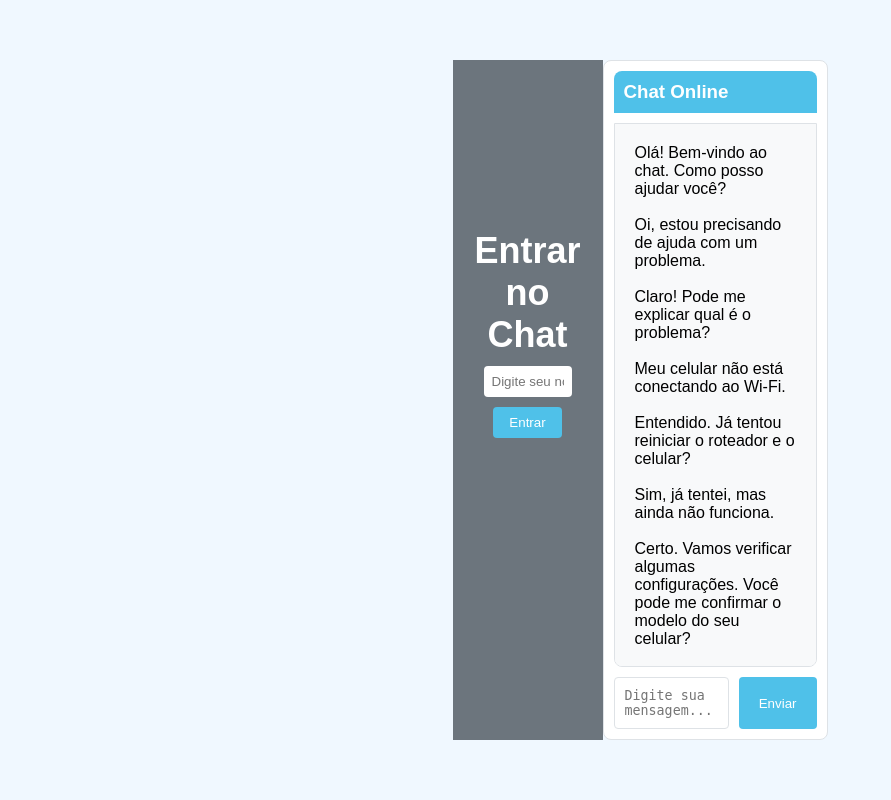
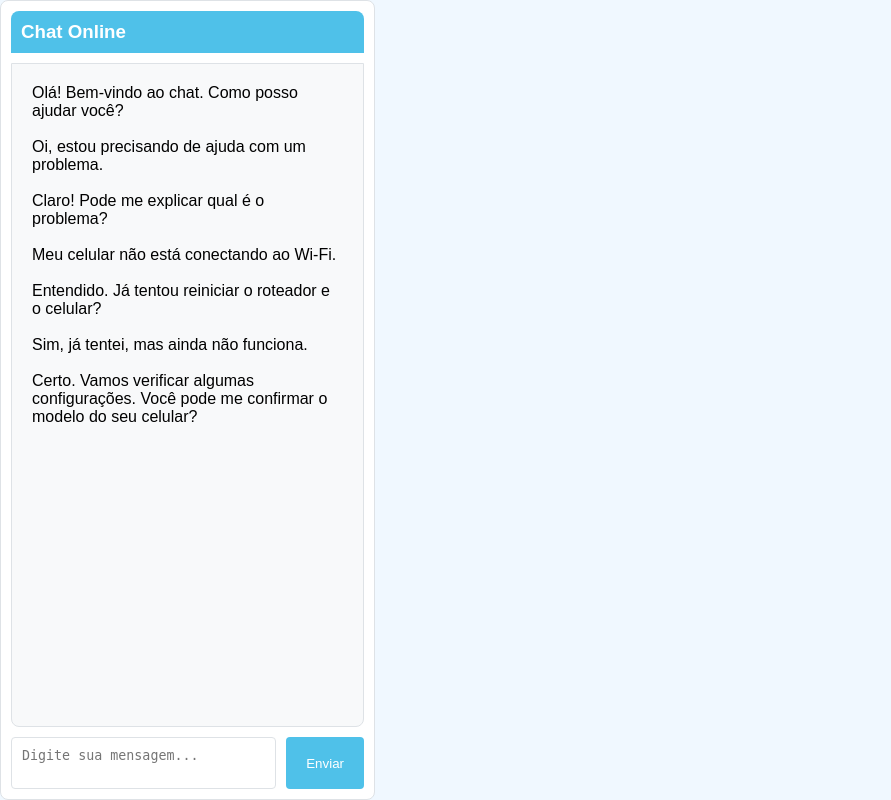
Before and after one commit to Braian-de-Liz/Tchuu-Tchuu, a PHP site: page /Public/pagChat.html in a window 1280 px wide. Shown: the whole page, without its empty margins (0-891 px from the left). Run offline with PHP 8.4, Linux system fonts and the light colour scheme.

Commit message:
a aaaaaa

```diff
--- a/Assets/style4.css
+++ b/Assets/style4.css
@@ -7,11 +7,9 @@
 
 body {
   font-family: Arial, sans-serif;
-  background-color: #f0f8ff; /* Azul claro de fundo */
-  display: flex;
-  justify-content: center;
-  align-items: center;
-  height: 100vh;
+  background-color: #f0f8ff;
+  /* Azul claro de fundo */
+
 }
 
 .chat-container {
@@ -19,10 +17,13 @@ body {
   width: 90%;
   max-width: 375px;
   height: 680px;
+  justify-content: center;
+  align-items: center;
 }
 
 .login-form {
-  background-color: #6c757d; /* Cinza escuro */
+  background-color: #6c757d;
+  /* Cinza escuro */
   color: white;
   padding: 20px;
   width: 50%;
@@ -36,7 +37,7 @@ body {
   font-size: x-large;
 }
 
-.login-form h2{
+.login-form h2 {
   margin-top: 150px;
 }
 
@@ -49,7 +50,8 @@ body {
 
 .login-form button {
   padding: 8px 16px;
-  background-color: #4FC1E9; /* Verde claro */
+  background-color: #4FC1E9;
+  /* Verde claro */
   color: white;
   border: none;
   border-radius: 4px;
@@ -61,14 +63,19 @@ body {
   border: 1px solid #dee2e6;
   border-radius: 8px;
   padding: 10px;
-  width: 90%;
   display: flex;
   flex-direction: column;
   gap: 10px;
+  justify-content: center;
+
+  height: 100vh;
+  width: 375px;
+
 }
 
 .chat-header {
-  background-color: #4FC1E9; /* Verde claro */
+  background-color: #4FC1E9;
+  /* Verde claro */
   color: white;
   text-align: center;
   padding: 10px;
@@ -81,8 +88,10 @@ body {
   border: 1px solid #dee2e6;
   border-radius: 0 0 8px 8px;
   padding: 20px;
-  height: 300px; /* Altura fixa inicial */
-  overflow-y: auto; /* Permite rolagem vertical */
+  height: 300px;
+  /* Altura fixa inicial */
+  overflow-y: auto;
+  /* Permite rolagem vertical */
   height: 880px;
 }
 
@@ -92,7 +101,8 @@ body {
 }
 
 .message-input textarea {
-  resize: none; /* Impede redimensionamento */
+  resize: none;
+  /* Impede redimensionamento */
   padding: 10px;
   width: 100%;
   border: 1px solid #dee2e6;
@@ -101,7 +111,8 @@ body {
 
 .message-input button {
   padding: 10px 20px;
-  background-color: #4FC1E9; /* Verde claro */
+  background-color: #4FC1E9;
+  /* Verde claro */
   color: white;
   border: none;
   border-radius: 4px;
--- a/Public/pagChat.html
+++ b/Public/pagChat.html
@@ -14,15 +14,7 @@
 
 <body>
 
-    <header></header>
 
-
-    <div class="chat-container">
-        <div class="login-form">
-          <h2>Entrar no Chat</h2>
-          <input type="text" placeholder="Digite seu nome de usuário">
-          <button>Entrar</button>
-        </div>
   <div class="chat-box">
     <div class="chat-header">
       <h3>Chat Online</h3>
@@ -52,4 +44,5 @@
 
 </body>
 <script src="../javascript/menu-hamburguer-PC.js"></script>
+
 </html>
```
Lines whose indentation alone changed are shown as unchanged.
